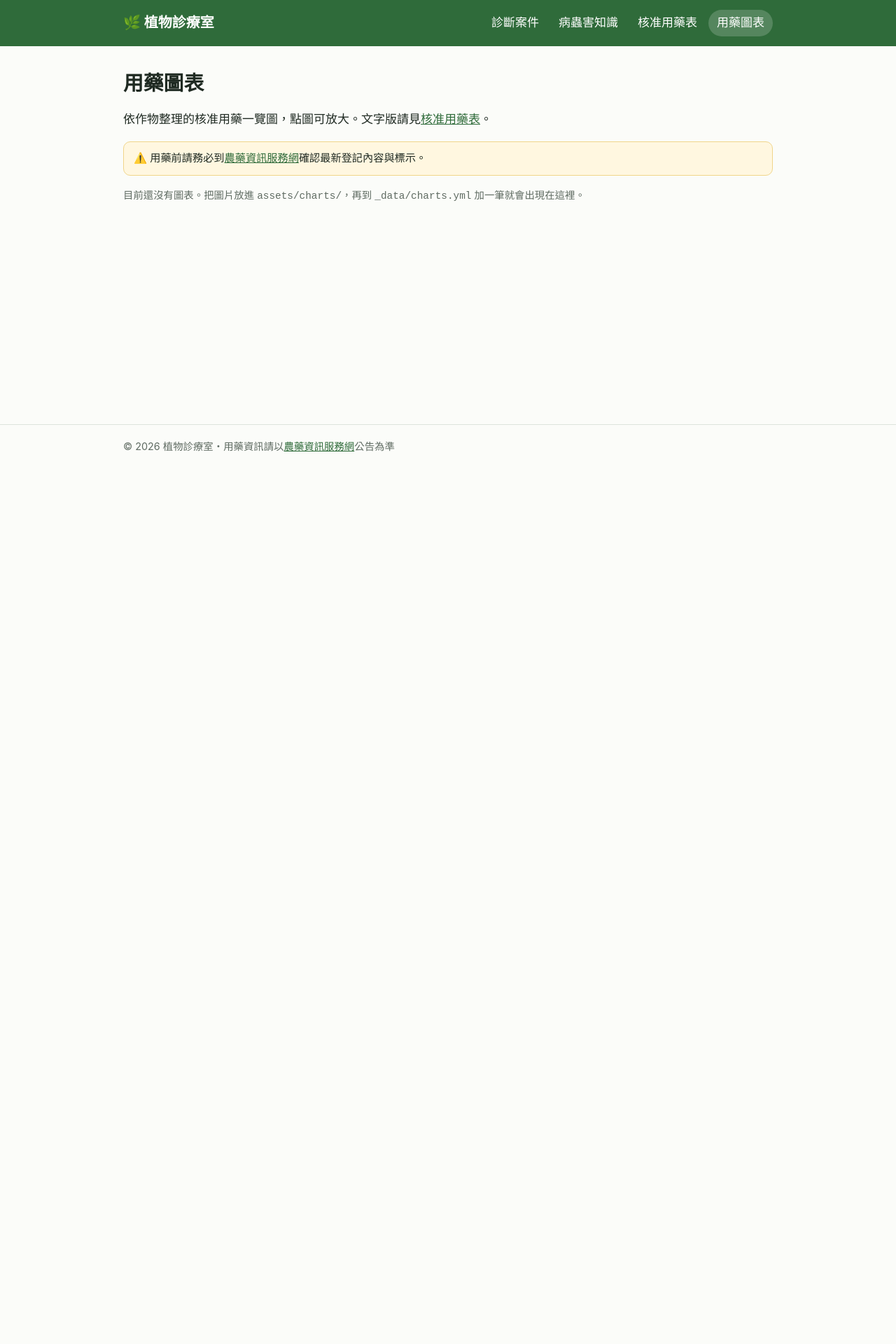
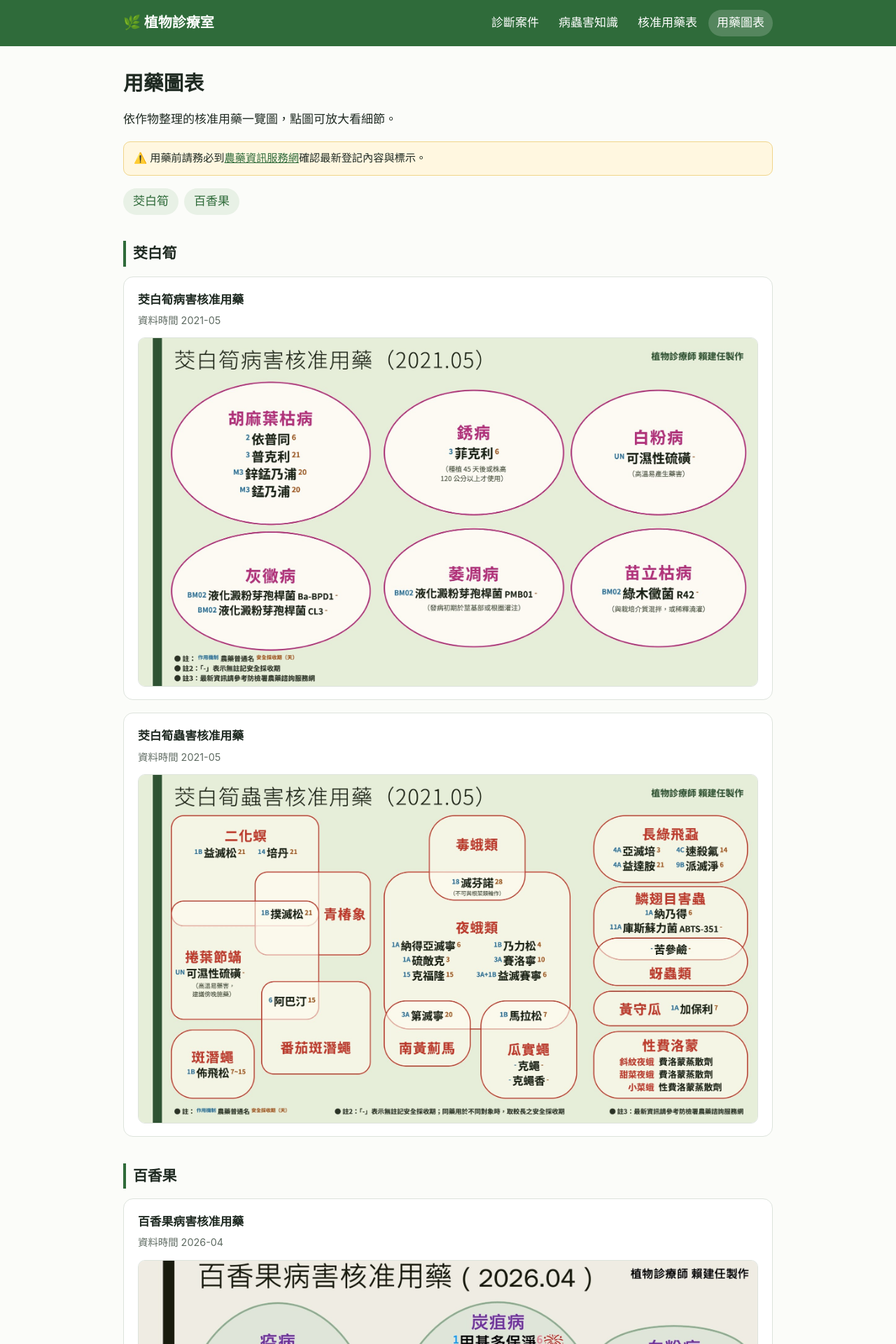
Before and after one commit to laijianren/laijianren.github.io, a Jekyll site: the page built from charts.html, in a window 1280 px wide. Shown: the top 1920 px of the page at 70% size. Built offline with Jekyll 4.4.1, drawn with Linux system fonts in a browser that asks for light colours; before the commit the page ends 900 px from its top, so only the background shows below that; some of the changed text lies outside the part shown.

Commit message:
放入茭白筍與百香果的病害、蟲害用藥圖，依作物分組
Co-Authored-By: Claude Opus 5.5 (1M context) <noreply@anthropic.com>
Claude-Session: https://claude.ai/code/session_01XJGjkT6ynprrpQ61onDbZk

```diff
--- a/_data/charts.yml
+++ b/_data/charts.yml
@@ -1,15 +1,23 @@
 # 用藥圖表清單。
-# 新增一張圖：把圖片放進 assets/charts/，再照下面格式加一段（把 # 拿掉）。
-# image 要填和檔案一模一樣的名字。
+# 新增一張圖：把圖片放進 assets/charts/ 資料夾，再照下面格式加一段。
+# image 要填和檔案一模一樣的名字（含 .jpg 或 .png）。
 
-# - crop: 茭白筍
-#   title: 茭白筍核准用藥圖
-#   image: 茭白筍用藥圖.png
-#   updated: 2026-10-06
-#   note: 依農藥資訊服務網公告整理
+- crop: 茭白筍
+  title: 茭白筍病害核准用藥
+  image: jiaobaisun-disease.jpg
+  updated: 2021-05
 
-# - crop: 百香果
-#   title: 百香果核准用藥圖
-#   image: 百香果用藥圖.png
-#   updated: 2026-10-06
-#   note: 依農藥資訊服務網公告整理
+- crop: 茭白筍
+  title: 茭白筍蟲害核准用藥
+  image: jiaobaisun-pest.jpg
+  updated: 2021-05
+
+- crop: 百香果
+  title: 百香果病害核准用藥
+  image: passionfruit-disease.jpg
+  updated: 2026-04
+
+- crop: 百香果
+  title: 百香果蟲害核准用藥
+  image: passionfruit-pest.jpg
+  updated: 2026-04
--- a/assets/style.css
+++ b/assets/style.css
@@ -43,6 +43,13 @@ blockquote { margin: 0 0 20px; padding: 8px 14px; border-left: 4px solid var(--l
 blockquote p { margin: 0; }
 .chart-list { display: grid; gap: 28px; }
 .chart { margin: 0; background: var(--card); border: 1px solid var(--line); border-radius: 14px; padding: 18px 20px; }
-.chart figcaption h2 { margin: 0; border: 0; padding: 0; }
+.chart figcaption h3 { margin: 0; font-size: 1.05rem; }
 .chart figcaption .meta { margin: 2px 0 12px; }
 .chart img { display: block; width: 100%; border: 1px solid var(--line); }
+
+.crop-jump { display: flex; flex-wrap: wrap; gap: 8px; margin: 18px 0 8px; }
+.crop-jump a { background: var(--green-soft); color: var(--green); border-radius: 999px; padding: 4px 14px; text-decoration: none; }
+.crop-block { margin-bottom: 36px; }
+.crop-block h2 { margin-bottom: 14px; }
+.chart-list { display: grid; gap: 28px; }
+.chart { margin: 0 0 18px; }
--- a/charts.html
+++ b/charts.html
@@ -3,24 +3,29 @@ title: 用藥圖表
 permalink: /charts/
 ---
 <h1>用藥圖表</h1>
-<p>依作物整理的核准用藥一覽圖，點圖可放大。文字版請見<a href="{{ '/pesticides/' | relative_url }}">核准用藥表</a>。</p>
+<p>依作物整理的核准用藥一覽圖，點圖可放大看細節。</p>
 <p class="notice">⚠️ 用藥前請務必到<a href="https://pesticide.aphia.gov.tw/" target="_blank" rel="noopener">農藥資訊服務網</a>確認最新登記內容與標示。</p>
 
 {% assign charts = site.data.charts %}
 {% if charts and charts.size > 0 %}
-<div class="chart-list">
-  {% for c in charts %}
-  <figure class="chart" id="{{ c.crop }}">
+  {% assign groups = charts | group_by: 'crop' %}
+  <p class="crop-jump">{% for g in groups %}<a href="#{{ forloop.index }}">{{ g.name }}</a>{% endfor %}</p>
+  {% for g in groups %}
+  <section class="crop-block" id="{{ forloop.index }}">
+    <h2>{{ g.name }}</h2>
+    {% for c in g.items %}
+    <figure class="chart">
       <figcaption>
-      <h2>{{ c.title | default: c.crop }}</h2>
-      <p class="meta">{% if c.updated %}更新日期 {{ c.updated }}{% endif %}{% if c.note %}・{{ c.note }}{% endif %}</p>
+        <h3>{{ c.title | default: c.crop }}</h3>
+        <p class="meta">{% if c.updated %}資料時間 {{ c.updated }}{% endif %}{% if c.note %}・{{ c.note }}{% endif %}</p>
       </figcaption>
       <a href="{{ '/assets/charts/' | append: c.image | relative_url }}" target="_blank" rel="noopener">
         <img src="{{ '/assets/charts/' | append: c.image | relative_url }}" alt="{{ c.title | default: c.crop }}" loading="lazy">
       </a>
     </figure>
     {% endfor %}
-</div>
+  </section>
+  {% endfor %}
 {% else %}
 <p class="meta">目前還沒有圖表。把圖片放進 <code>assets/charts/</code>，再到 <code>_data/charts.yml</code> 加一筆就會出現在這裡。</p>
 {% endif %}
```
Also changed, not shown: assets/charts/jiaobaisun-disease.jpg (added), assets/charts/jiaobaisun-pest.jpg (added), assets/charts/passionfruit-disease.jpg (added), assets/charts/passionfruit-pest.jpg (added). Lines whose indentation alone changed are shown as unchanged.
